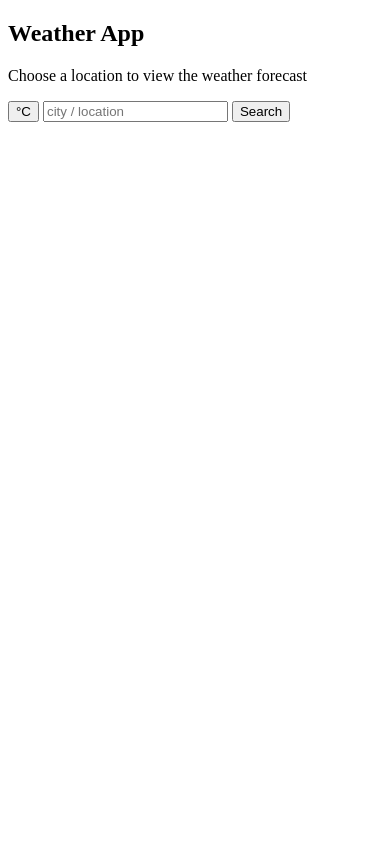
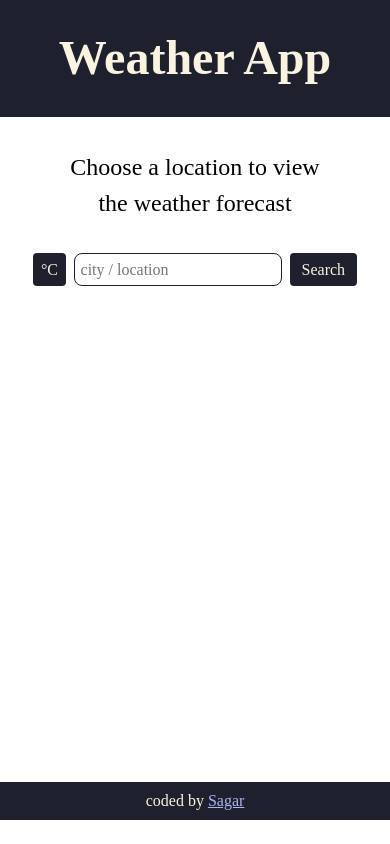
Before and after one commit to sagar-shrigadi/Weather-App, a plain HTML site: page index.html in a window 390 px wide. Drawn offline with Linux system fonts and the light colour scheme.

Commit message:
feat: structure layout & style weather sections **HTML**: - Split content into header and footer sections. - Added class to the intro sentence for targeted styling. **CSS**: - Added CSS reset and base styling for the page. - Added media query to display additional info properly on mobile. **JS**: - Added class for the weather details container. - Created new container for additional weather data (temp, humidity, visibility, wind speed) and appended it to the details section instead of individually appending each. - Added class for the current condition <p> element for easier styling.

```diff
--- a/index.html
+++ b/index.html
@@ -8,10 +8,12 @@
     <script type="module" src="index.js"></script>
 </head>
 <body>
+    <header>
+        <h1>Weather App</h1>
+    </header>
     <main>
         <section>
-            <h1>Weather App</h1>
-            <p>Choose a location to view the weather forecast</p>
+            <p class="starting_desc">Choose a location to view the weather forecast</p>
             <form action="" class="weatherForm">
                 <button type="button" value="C" class="unitGroupSwitch">°C</button>
                 <input type="text" placeholder="city / location" id="location">
@@ -20,5 +22,8 @@
         </section>
         <section class="locationWeatherDetails"></section>
     </main>
+    <footer>
+        <p>coded by <a href="https://github.com/sagar-shrigadi">Sagar</a></p>
+    </footer>
 </body>
 </html>
--- a/index.js
+++ b/index.js
@@ -45,6 +45,9 @@ weatherForm.addEventListener("submit", (e) => {
 function addToDom(processedJson){
     weatherDetailsContainer.innerHTML = "";
     let container = document.createElement("div");
+    container.classList.add("weatherDetailsContainer");
+    let moreDetails = document.createElement("div");
+    moreDetails.classList.add("moreDetailsContainer");
 
     let cityName = document.createElement("h2");
     let locationName = locationInput.value;
@@ -56,6 +59,7 @@ function addToDom(processedJson){
     currentDate.textContent = processedJson.dateTime;
 
     let currentCondition = document.createElement("p");
+    currentCondition.classList.add("currentCondition");
     currentCondition.textContent = processedJson.condition;
 
     let currentTemp = document.createElement("p");
@@ -79,7 +83,8 @@ function addToDom(processedJson){
         currentWindSpeed.textContent = `Wind Speed: ${processedJson.windSpeed} mph`;
     }
 
-    container.append(cityName, currentDate, currentCondition, currentTemp, currentFeelsLike, currentHumidity, currentVisibility, currentWindSpeed);
+    moreDetails.append(currentTemp, currentFeelsLike, currentHumidity, currentVisibility, currentWindSpeed);
+    container.append(cityName, currentDate, currentCondition, moreDetails);
     weatherDetailsContainer.appendChild(container);
 }
 
--- a/style.css
+++ b/style.css
@@ -0,0 +1,202 @@
+:root{
+  --clr-primary-light: #faf3e0;
+  --clr-secondary-light: #acb4f4;
+  --clr-primary-dark: #1e212d;
+  --clr-secondary-dark: #6870e0;
+  --clr-rose: oklch(71.2% 0.194 13.428);
+}
+
+/* css reset */
+/* Box sizing rules */
+*,
+*::before,
+*::after {
+  box-sizing: border-box;
+}
+
+/* Prevent font size inflation */
+html {
+  -moz-text-size-adjust: none;
+  -webkit-text-size-adjust: none;
+  text-size-adjust: none;
+}
+
+/* Remove default margin in favour of better control in authored CSS */
+body, h1, h2, h3, h4, p,
+figure, blockquote, dl, dd {
+  margin: 0;
+  padding: 0;
+}
+
+/* Remove list styles on ul, ol elements with a list role, which suggests default styling will be removed */
+ul[role='list'],
+ol[role='list'] {
+  list-style: none;
+}
+
+/* Set core body defaults */
+body {
+  min-height: 100vh;
+  line-height: 1.5;
+}
+
+/* Set shorter line heights on headings and interactive elements */
+h1, h2, h3, h4,
+button, input, label {
+  line-height: 1.1;
+}
+
+/* Balance text wrapping on headings */
+h1, h2,
+h3, h4 {
+  text-wrap: balance;
+}
+
+/* Make images easier to work with */
+img,
+picture {
+  max-width: 100%;
+  display: block;
+}
+
+/* Inherit fonts for inputs and buttons */
+input, button,
+textarea, select {
+  font-family: inherit;
+  font-size: inherit;
+}
+
+/* Make sure textareas without a rows attribute are not tiny */
+textarea:not([rows]) {
+  min-height: 10em;
+}
+
+/* Anything that has been anchored to should have extra scroll margin */
+:target {
+  scroll-margin-block: 5ex;
+}
+
+/* main css */
+
+header,
+footer{
+  background-color: var(--clr-primary-dark);
+  color: var(--clr-primary-light);
+  text-align: center;
+}
+
+header {
+  padding-inline: 1.25rem;
+  padding-block: 2rem;
+  margin-bottom: 2rem;
+}
+
+h1{
+  font-size: 3rem;
+}
+
+main{
+  min-height: 75dvh;
+  display: flex;
+  flex-direction: column;
+  justify-content: start;
+  align-items: center;
+}
+
+.starting_desc{
+  font-size: 1.5rem;
+  max-width: 23ch;
+  text-align: center;
+  margin-inline: auto;
+  margin-bottom: 2rem;
+}
+
+main > section:first-child{
+  margin-bottom: 2.5rem;
+}
+
+.weatherForm{
+  display: flex;
+  gap: 0.5rem;
+}
+
+.unitGroupSwitch,
+.formSubmit{
+  background-color: var(--clr-primary-dark);
+  color: var(--clr-primary-light);
+  padding: 0.5rem;
+  text-align: center;
+  border: none;
+  border-radius: 0.25rem;
+  cursor: pointer;
+}
+
+input {
+  border: 1.25px solid var(--clr-primary-dark);
+  border-radius: 0.5rem;
+  padding: 0 0 0 .35rem;
+}
+
+.formSubmit {
+  padding-inline: 0.75rem;
+}
+
+button:hover{
+  background-color: var(--clr-secondary-dark);
+}
+
+.locationWeatherDetails {
+  background-color: var(--clr-primary-dark);
+  color: var(--clr-primary-light);
+  padding-block: 2rem;
+  padding-inline: 3rem;
+  .weatherDetailsContainer {
+    display: flex;
+    flex-direction: column;
+    gap: 0.5rem;
+    text-align: center;
+    .currentCondition{
+      font-size: 1.5rem;
+      font-style: italic;
+    }
+    @media (max-width: 48em) {
+      .moreDetailsContainer{
+        flex-wrap: wrap;
+        p{
+          min-width: 11rem;
+        }
+      }
+    }
+    .moreDetailsContainer {
+      margin-top: 1rem;
+      display: flex;
+      justify-content: center;
+      align-items: center;
+      gap: 0.5rem;
+      p {
+        text-align: center;
+        background-color: var(--clr-secondary-light);
+        color: #000;
+        margin-bottom: 1rem;
+        padding-inline: 1rem;
+        padding-block: 0.5rem;
+        border-radius: 0.75rem;
+      }
+    }
+  }
+
+}
+
+.locationWeatherDetails:empty{
+  visibility: hidden;
+}
+
+footer {
+  padding-block: 0.45rem;
+  a{
+    color: var(--clr-secondary-light);
+  }
+  a:visited{
+    color: var(--clr-rose);
+  }
+}
```
